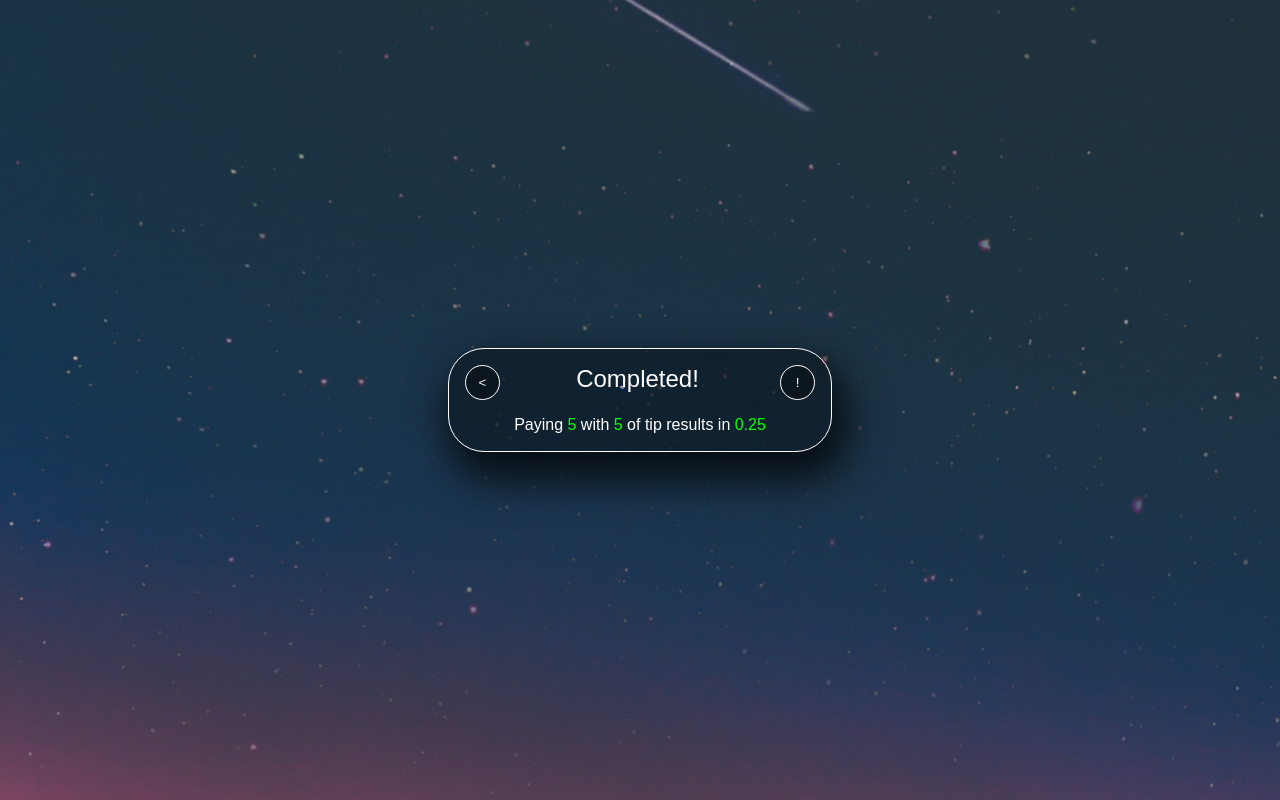
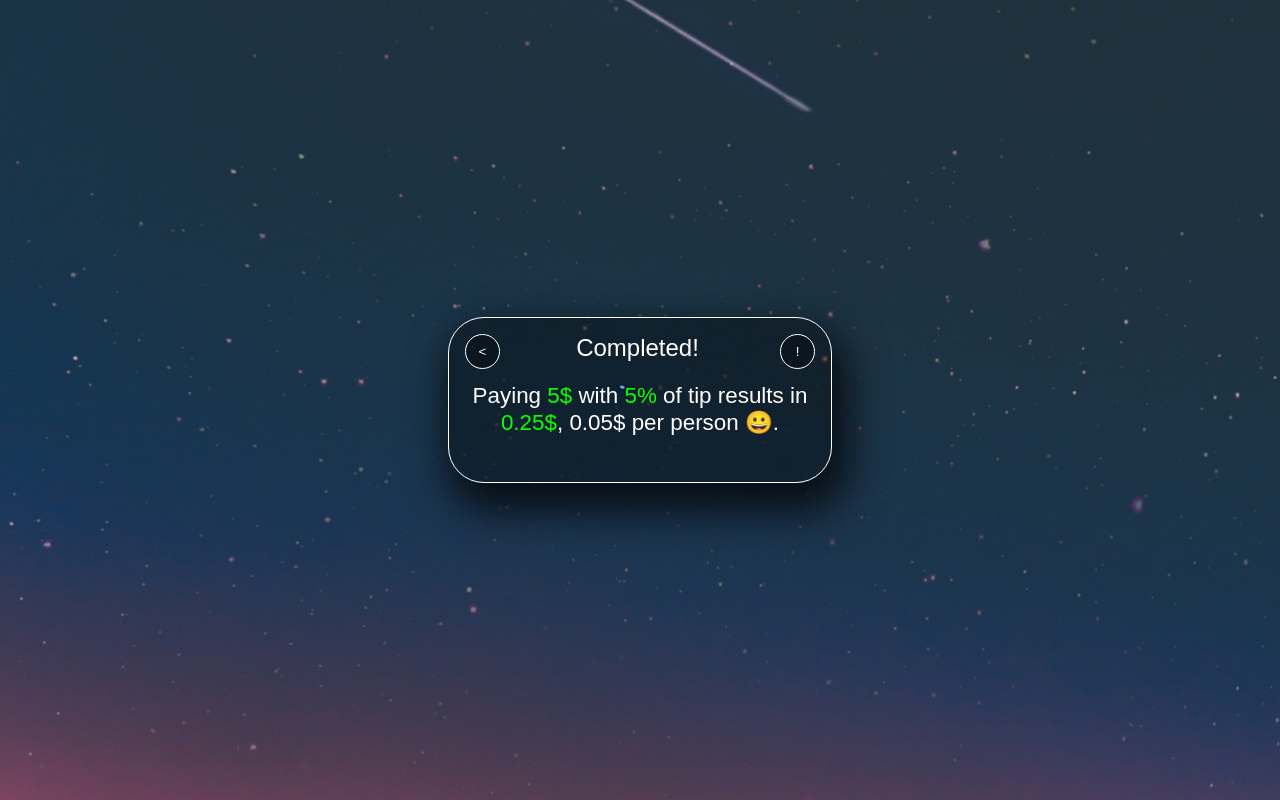
Before and after one commit to Pablo6152-zz/Tip-generator, a plain HTML site: page index.html in a window 1280 px wide. Both pictures are taken after typing "5", "5", "5" into the empty fields and a click on the button "Calculate". Drawn offline with Linux system fonts and the light colour scheme; a web font is replaced by a local one.

Commit message:
Improved calculation

```diff
--- a/css/style.css
+++ b/css/style.css
@@ -31,8 +31,9 @@ h2{
     text-align: center;
 }
 .result-text{
-    margin-top: 1em;
+    margin: 1em 0;
     text-align: center;
+    font-size: 1.4em;
 }
 .operation-complete{
     text-align: center;
@@ -144,7 +145,7 @@ h2{
 }
 .after{
     display: grid;
-    grid: 1fr 1fr / 30px 1fr 30px;
+    grid: 20% 80% / 30px 1fr 30px;
 
     grid-template-areas:
     "g o o s"
--- a/js/index.js
+++ b/js/index.js
@@ -2,21 +2,33 @@ import * as counter from './counter.js'
 
 const totalAmountEl = document.getElementById("total-amount-el")
 const tipPercentageEl = document.getElementById("tip-percentage-el")
+const splitPersons = document.getElementById("split-persons")
 const appContainer = document.getElementById("site-bg")
 let finalTip = 0
+let eachPersonAmount = 0
 
 document.getElementById("calculate-btn").addEventListener("click", () =>{
     finalTip = totalAmountEl.value * (tipPercentageEl.value / 100)
 
+    if (splitPersons.value > 0){
+        eachPersonAmount = finalTip / splitPersons.value
+    }
+
     console.log (finalTip)
-    appContainer.innerHTML = ``
     appContainer.innerHTML = `
 
     <div id="main-component" class="after">
             <button id="go-back"><</button>
             <h2 class="operation-complete">Completed!</h2>
 
-            <p class="result-text">Paying <span class="accent-text">${totalAmountEl.value}</span> with <span class="accent-text">${tipPercentageEl.value}</span> of tip results in <span class="accent-text">${finalTip}</span></p>
+            <p class="result-text">
+                Paying <span class="accent-text">${totalAmountEl.value}$</span>
+                with <span class="accent-text">${tipPercentageEl.value}%</span> of tip
+                results in <span class="accent-text">${finalTip}$</span>,
+                ${eachPersonAmount}$ per person 😀.
+                </p>
+
+
 
             <button id="share">!</button>
         </div>
```
